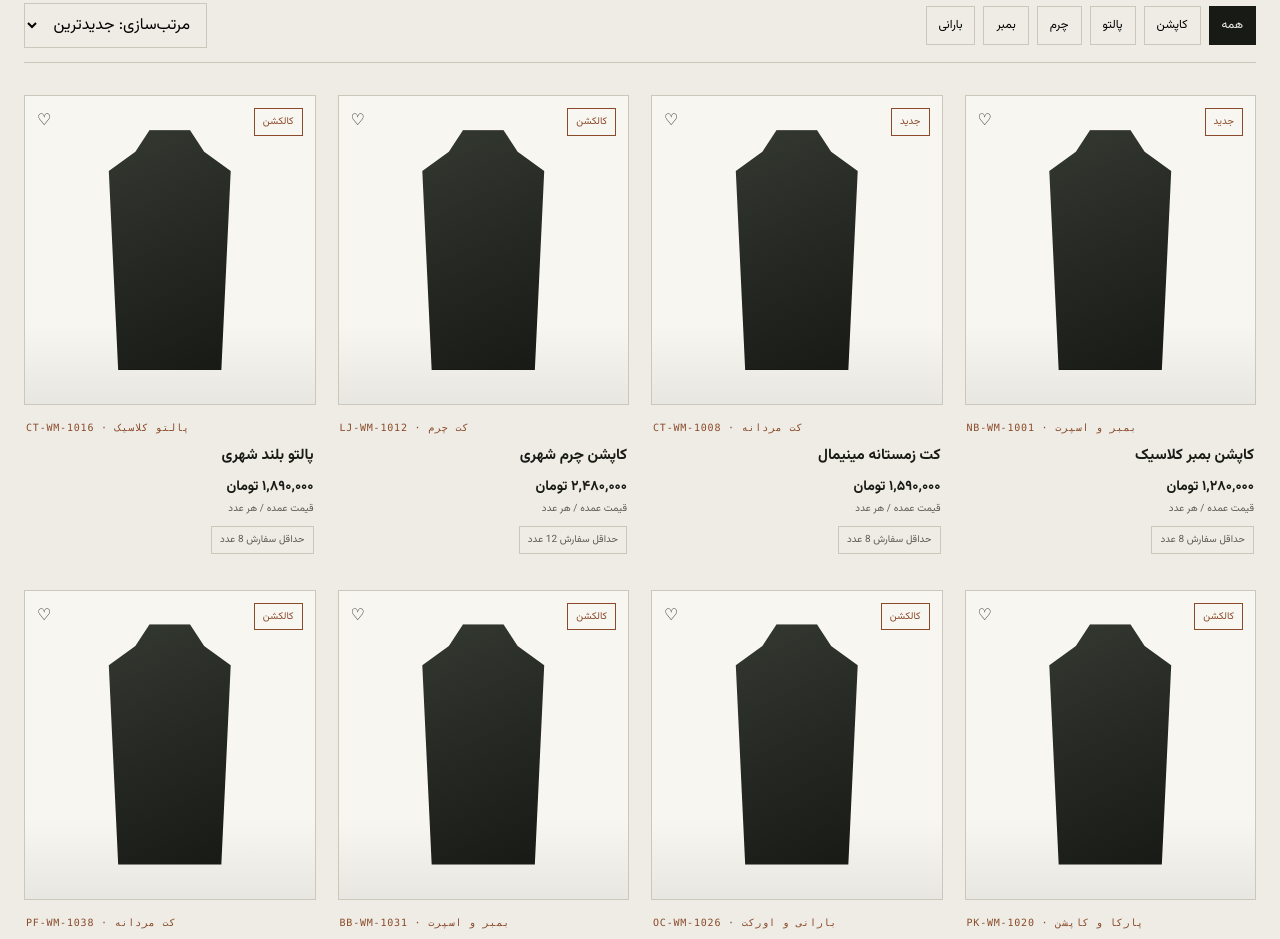
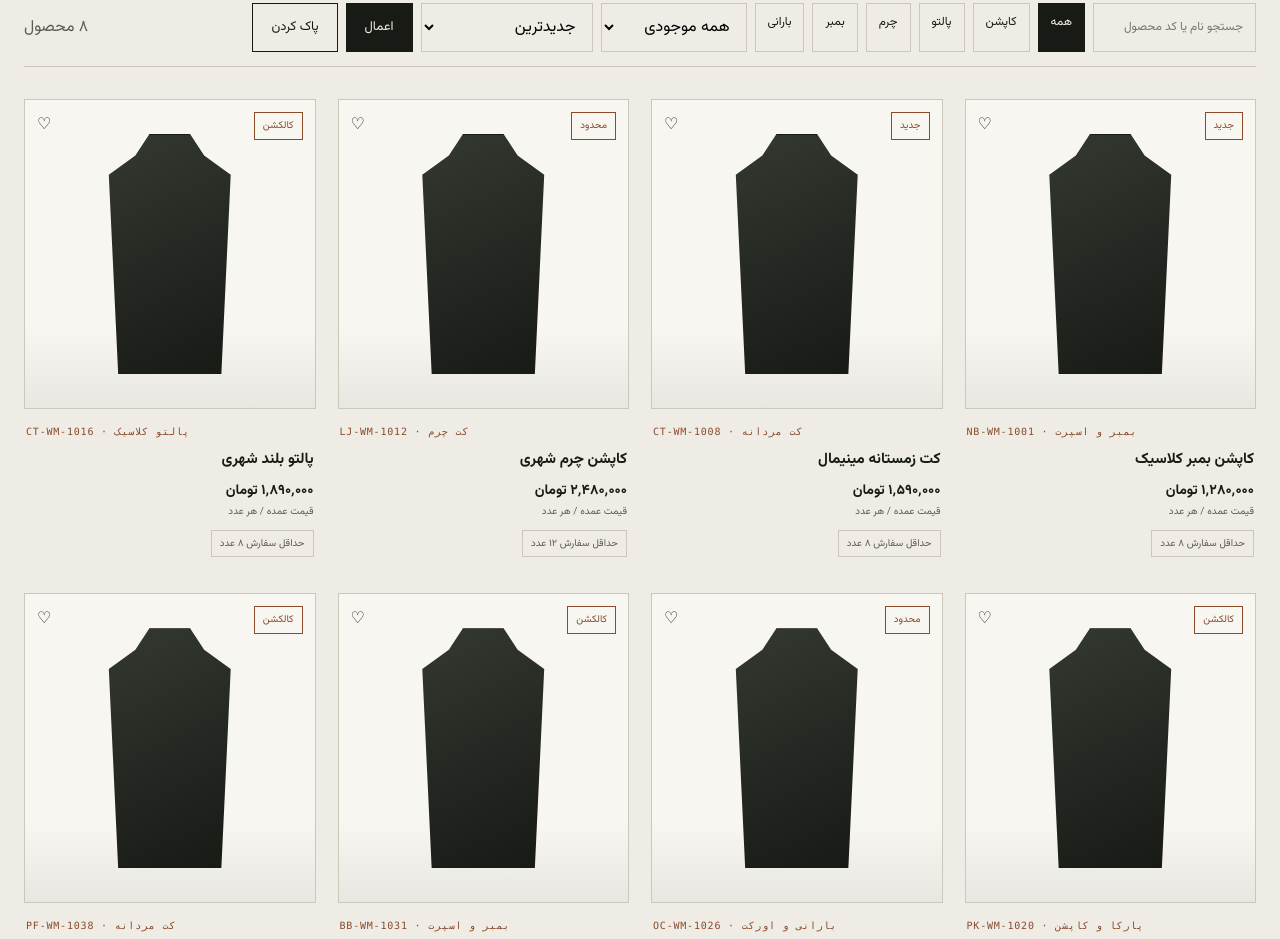
Before and after one commit to ParisaAtaee2000/web-projects, a Next.js app in the folder zemestan/: page /shop in a window 1280 px wide. Shown: the part 440-1379 px from the top of the page. Built offline with nearby package versions, Linux system fonts and the light colour scheme.

Commit message:
Add URL-driven shop search and filters

```diff
--- a/zemestan/app/shop/page.tsx
+++ b/zemestan/app/shop/page.tsx
@@ -1,21 +1,103 @@
-const products = [
-  {name:"کاپشن بمبر کلاسیک",code:"NB-WM-1001",category:"بمبر و اسپرت",price:"۱,۲۸۰,۰۰۰",moq:8},
-  {name:"کت زمستانه مینیمال",code:"CT-WM-1008",category:"کت مردانه",price:"۱,۵۹۰,۰۰۰",moq:8},
-  {name:"کاپشن چرم شهری",code:"LJ-WM-1012",category:"کت چرم",price:"۲,۴۸۰,۰۰۰",moq:12},
-  {name:"پالتو بلند شهری",code:"CT-WM-1016",category:"پالتو کلاسیک",price:"۱,۸۹۰,۰۰۰",moq:8},
-  {name:"پارکا آرکتیک",code:"PK-WM-1020",category:"پارکا و کاپشن",price:"۱,۷۹۰,۰۰۰",moq:8},
-  {name:"اورکت فنی شهری",code:"OC-WM-1026",category:"بارانی و اورکت",price:"۱,۹۸۰,۰۰۰",moq:12},
-  {name:"بمبر یقه ایستاده",code:"BB-WM-1031",category:"بمبر و اسپرت",price:"۱,۳۹۰,۰۰۰",moq:8},
-  {name:"کت پافر سبک",code:"PF-WM-1038",category:"کت مردانه",price:"۱,۶۸۰,۰۰۰",moq:8},
+import Link from "next/link";
+
+type Product = {
+  name: string;
+  code: string;
+  category: string;
+  price: number;
+  moq: number;
+  stock: "موجود" | "محدود";
+};
+
+type ShopPageProps = {
+  searchParams?: Promise<Record<string, string | string[] | undefined>>;
+};
+
+const products: Product[] = [
+  { name: "کاپشن بمبر کلاسیک", code: "NB-WM-1001", category: "بمبر و اسپرت", price: 1280000, moq: 8, stock: "موجود" },
+  { name: "کت زمستانه مینیمال", code: "CT-WM-1008", category: "کت مردانه", price: 1590000, moq: 8, stock: "موجود" },
+  { name: "کاپشن چرم شهری", code: "LJ-WM-1012", category: "کت چرم", price: 2480000, moq: 12, stock: "محدود" },
+  { name: "پالتو بلند شهری", code: "CT-WM-1016", category: "پالتو کلاسیک", price: 1890000, moq: 8, stock: "موجود" },
+  { name: "پارکا آرکتیک", code: "PK-WM-1020", category: "پارکا و کاپشن", price: 1790000, moq: 8, stock: "موجود" },
+  { name: "اورکت فنی شهری", code: "OC-WM-1026", category: "بارانی و اورکت", price: 1980000, moq: 12, stock: "محدود" },
+  { name: "بمبر یقه ایستاده", code: "BB-WM-1031", category: "بمبر و اسپرت", price: 1390000, moq: 8, stock: "موجود" },
+  { name: "کت پافر سبک", code: "PF-WM-1038", category: "کت مردانه", price: 1680000, moq: 8, stock: "موجود" },
 ];
-function ProductArt(){return <div className="product-art" aria-hidden="true"/>}
-export default function ShopPage(){return <main dir="rtl">
-  <div className="topbar"><div className="container topbar-inner"><span>فروش مستقیم از تولیدکننده</span><span>MOQ از ۸ عدد</span><span>ارسال سراسر کشور</span></div></div>
-  <header className="site-header"><div className="container nav"><a href="/" className="brand">زمستان<span className="brand-sub">ZEMESTAN / WHOLESALE</span></a><nav className="navlinks"><a href="/">خانه</a><a href="/shop">فروشگاه</a><a href="/#collections">کالکشن</a><a href="/#wholesale">عمده‌فروشی</a></nav><div className="nav-actions"><a className="icon-btn" href="/shop">⌕</a><a className="btn primary" href="/">خانه</a></div></div></header>
-  <section className="container section"><div className="section-head"><div><div className="section-kicker">SHOP / WHOLESALE</div><h1 className="section-title" style={{fontSize:52}}>محصولات زمستانه</h1><p className="muted">کالکشن کامل برای خرید عمده؛ قیمت هر عدد، حداقل سفارش و کد محصول شفاف است.</p></div></div>
-    <div className="shop-toolbar"><div className="filters"><button className="filter-pill active">همه</button><button className="filter-pill">کاپشن</button><button className="filter-pill">پالتو</button><button className="filter-pill">چرم</button><button className="filter-pill">بمبر</button><button className="filter-pill">بارانی</button></div><select className="sort" defaultValue="new"><option value="new">مرتب‌سازی: جدیدترین</option><option>قیمت صعودی</option><option>قیمت نزولی</option><option>MOQ کمتر</option></select></div>
-    <div className="products-grid">{products.map((p,i)=><article className="product-card" key={p.code}><a href={`/product/${p.code}`}><div className="product-image"><span className="product-tag">{i<2?"جدید":"کالکشن"}</span><span className="product-wish">♡</span><ProductArt/></div><div className="product-body"><div className="product-meta mono">{p.code} · {p.category}</div><h3>{p.name}</h3><div className="product-row"><div className="price-main">{p.price} تومان<span className="price-note">قیمت عمده / هر عدد</span></div></div><span className="moq">حداقل سفارش {p.moq} عدد</span></div></a></article>)}</div>
-  </section>
-  <footer className="section" style={{background:"#15150f",color:"#eeece4",paddingBottom:40}}><div className="container"><div className="brand">زمستان</div><p style={{color:"#aaa697"}}>فروش عمده پوشاک مردانه زمستانه</p></div></footer>
-  <nav className="mobile-nav"><a href="/">خانه</a><a href="/shop">فروشگاه</a><a href="/#collections">کالکشن</a><a href="/#wholesale">عمده</a></nav>
-</main>}
+
+const categories = ["همه", "کاپشن", "پالتو", "چرم", "بمبر", "بارانی"];
+
+const categoryMatches: Record<string, string[]> = {
+  کاپشن: ["بمبر و اسپرت", "پارکا و کاپشن"],
+  پالتو: ["پالتو کلاسیک"],
+  چرم: ["کت چرم"],
+  بمبر: ["بمبر و اسپرت"],
+  بارانی: ["بارانی و اورکت"],
+};
+
+function valueOf(value: string | string[] | undefined) {
+  return Array.isArray(value) ? value[0] ?? "" : value ?? "";
+}
+
+function ProductArt() {
+  return <div className="product-art" aria-hidden="true" />;
+}
+
+function buildShopUrl(params: Record<string, string | undefined>) {
+  const search = new URLSearchParams();
+  Object.entries(params).forEach(([key, value]) => {
+    if (value) search.set(key, value);
+  });
+  return `/shop${search.toString() ? `?${search.toString()}` : ""}`;
+}
+
+export default async function ShopPage({ searchParams }: ShopPageProps) {
+  const params = (await searchParams) ?? {};
+  const q = valueOf(params.q).trim();
+  const category = valueOf(params.category) || "همه";
+  const stock = valueOf(params.stock) || "همه";
+  const sort = valueOf(params.sort) || "new";
+
+  let filtered = products.filter((product) => {
+    const haystack = `${product.name} ${product.code} ${product.category}`.toLocaleLowerCase("fa-IR");
+    const queryMatch = !q || haystack.includes(q.toLocaleLowerCase("fa-IR"));
+    const categoryMatch = category === "همه" || categoryMatches[category]?.includes(product.category);
+    const stockMatch = stock === "همه" || product.stock === stock;
+    return queryMatch && categoryMatch && stockMatch;
+  });
+
+  if (sort === "price-asc") filtered = [...filtered].sort((a, b) => a.price - b.price);
+  if (sort === "price-desc") filtered = [...filtered].sort((a, b) => b.price - a.price);
+  if (sort === "moq") filtered = [...filtered].sort((a, b) => a.moq - b.moq);
+
+  return (
+    <main dir="rtl">
+      <div className="topbar"><div className="container topbar-inner"><span>فروش مستقیم از تولیدکننده</span><span>MOQ از ۸ عدد</span><span>ارسال سراسر کشور</span></div></div>
+      <header className="site-header"><div className="container nav"><Link href="/" className="brand">زمستان<span className="brand-sub">ZEMESTAN / WHOLESALE</span></Link><nav className="navlinks"><Link href="/">خانه</Link><Link href="/shop">فروشگاه</Link><Link href="/#collections">کالکشن</Link><Link href="/#wholesale">عمده‌فروشی</Link></nav><div className="nav-actions"><Link className="icon-btn" href="/shop" aria-label="جستجو">⌕</Link><Link className="btn primary" href="/">خانه</Link></div></div></header>
+
+      <section className="container section">
+        <div className="section-head"><div><div className="section-kicker">SHOP / WHOLESALE</div><h1 className="section-title" style={{fontSize:52}}>محصولات زمستانه</h1><p className="muted">جستجو بر اساس نام یا کد محصول و فیلتر بر اساس دسته، موجودی و ترتیب قیمت.</p></div></div>
+
+        <form className="shop-toolbar" method="get">
+          <div className="filters">
+            <input name="q" defaultValue={q} placeholder="جستجو نام یا کد محصول" className="filter-pill" aria-label="جستجو در محصولات" />
+            {categories.map((item) => <Link key={item} className={`filter-pill ${category === item ? "active" : ""}`} href={buildShopUrl({q, category: item === "همه" ? undefined : item, stock: stock === "همه" ? undefined : stock, sort: sort === "new" ? undefined : sort})}>{item}</Link>)}
+            <select name="stock" defaultValue={stock} className="sort" aria-label="فیلتر موجودی"><option value="همه">همه موجودی</option><option value="موجود">موجود</option><option value="محدود">موجودی محدود</option></select>
+            <select name="sort" defaultValue={sort} className="sort" aria-label="مرتب سازی"><option value="new">جدیدترین</option><option value="price-asc">قیمت صعودی</option><option value="price-desc">قیمت نزولی</option><option value="moq">حداقل سفارش کمتر</option></select>
+            <button className="btn primary" type="submit">اعمال</button>
+            <Link className="btn" href="/shop">پاک کردن</Link>
+          </div>
+          <span className="muted">{filtered.length.toLocaleString("fa-IR")} محصول</span>
+        </form>
+
+        {filtered.length ? (
+          <div className="products-grid">{filtered.map((p, i) => <article className="product-card" key={p.code}><Link href={`/product/${p.code}`}><div className="product-image"><span className="product-tag">{p.stock === "محدود" ? "محدود" : i < 2 ? "جدید" : "کالکشن"}</span><span className="product-wish">♡</span><ProductArt /></div><div className="product-body"><div className="product-meta mono">{p.code} · {p.category}</div><h3>{p.name}</h3><div className="product-row"><div className="price-main">{p.price.toLocaleString("fa-IR")} تومان<span className="price-note">قیمت عمده / هر عدد</span></div></div><span className="moq">حداقل سفارش {p.moq.toLocaleString("fa-IR")} عدد</span></div></Link></article>)}</div>
+        ) : (
+          <div className="section alt" style={{padding:40,textAlign:"center"}}><h2 className="section-title">محصولی پیدا نشد</h2><p className="muted">عبارت جستجو یا فیلترها را تغییر دهید.</p><Link className="btn primary" href="/shop">مشاهده همه محصولات</Link></div>
+        )}
+      </section>
+
+      <footer className="section" style={{background:"#15150f",color:"#eeece4",paddingBottom:40}}><div className="container"><div className="brand">زمستان</div><p style={{color:"#aaa697"}}>فروش عمده پوشاک مردانه زمستانه</p></div></footer>
+      <nav className="mobile-nav"><Link href="/">خانه</Link><Link href="/shop">فروشگاه</Link><Link href="/#collections">کالکشن</Link><Link href="/#wholesale">عمده</Link></nav>
+    </main>
+  );
+}
```
